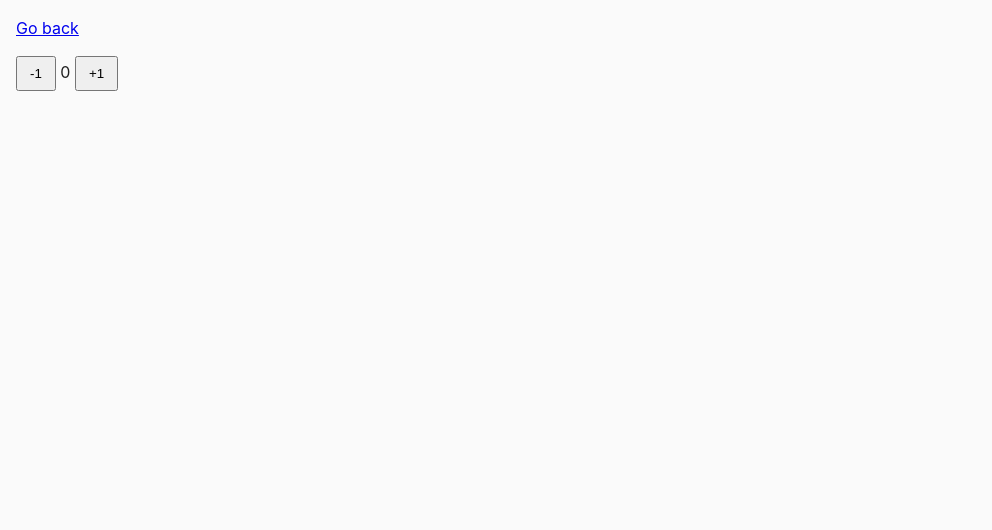
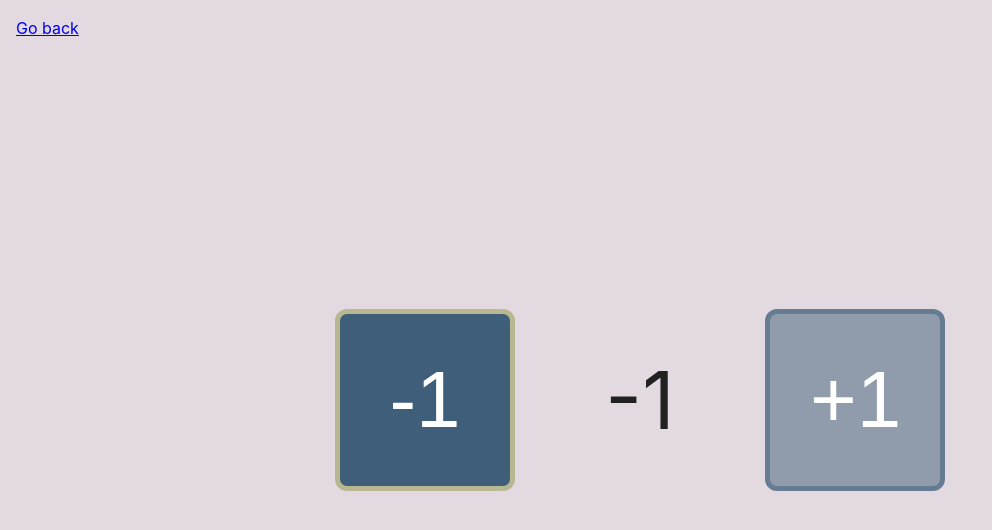
Before and after one commit to Olegopolonets/goit-js-hw-06, a plain HTML site: page task-04.html in a window 1280 px wide. Both pictures are taken after a click on the button "-1". Shown: the whole page, without its empty margins (0-992 px from the left). Drawn offline with Linux system fonts and the light colour scheme.

Commit message:
completed 4 task

```diff
--- /dev/null
+++ b/css/task-04.css
@@ -0,0 +1,44 @@
+body {
+  background-color: rgb(227, 217, 225);
+}
+a {
+  position: absolute;
+  z-index: 20;
+}
+#counter {
+  width: 100%;
+  height: 100%;
+  display: flex;
+  align-items: center;
+  justify-content: center;
+  position: absolute;
+  top: 50%;
+  left: 50%;
+  transform: translate(-50%, -50%);
+}
+
+.btn {
+  width: 180px;
+  padding: 40px;
+  font-size: 80px;
+  color: #fff;
+  text-align: center;
+  border-radius: 12px;
+  background-color: rgba(63, 94, 121, 0.5);
+  border: 5px solid rgba(63, 94, 121, 0.5);
+  transition: all 0.3s ease-in-out;
+}
+
+.btn:hover,
+.btn:focus {
+  border-color: rgb(183, 184, 145);
+  background-color: rgb(63, 94, 121);
+}
+
+#value {
+  display: block;
+  padding: 40px;
+  font-size: 80px;
+  width: 250px;
+  text-align: center;
+}
--- a/js/task-04.js
+++ b/js/task-04.js
@@ -0,0 +1,19 @@
+let currentValue = 0;
+
+const endValue = document.querySelector("#value");
+const decrementBtn = document.querySelector(
+  '#counter button[data-action="decrement"]'
+);
+const incrementBtn = document.querySelector(
+  '#counter button[data-action="increment"]'
+);
+
+decrementBtn.addEventListener("click", () => {
+  currentValue -= 1;
+  endValue.textContent = `${currentValue}`;
+});
+
+incrementBtn.addEventListener("click", () => {
+  currentValue += 1;
+  endValue.textContent = `${currentValue}`;
+});
--- a/task-04.html
+++ b/task-04.html
@@ -6,14 +6,15 @@
     <meta name="viewport" content="width=device-width, initial-scale=1.0" />
     <title>Task 4</title>
     <link rel="stylesheet" href="css/common.css" />
+    <link rel="stylesheet" href="css/task-04.css" />
   </head>
   <body>
     <p><a href="index.html">Go back</a></p>
 
     <div id="counter">
-      <button type="button" data-action="decrement">-1</button>
+      <button type="button" class="btn" data-action="decrement">-1</button>
       <span id="value">0</span>
-      <button type="button" data-action="increment">+1</button>
+      <button type="button" class="btn" data-action="increment">+1</button>
     </div>
 
     <script src="js/task-04.js" type="module"></script>
```
